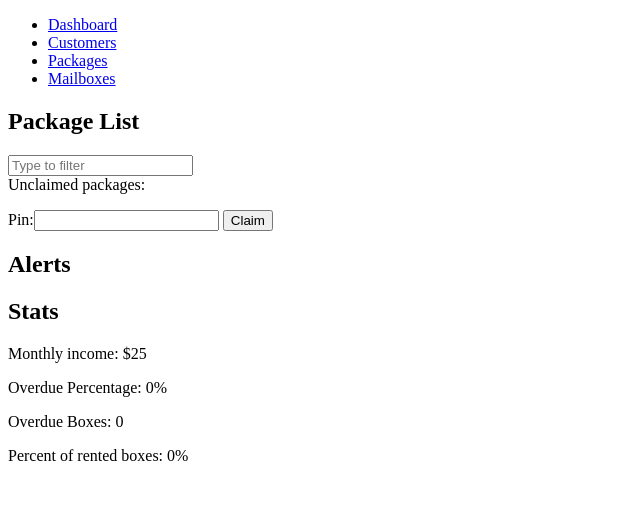
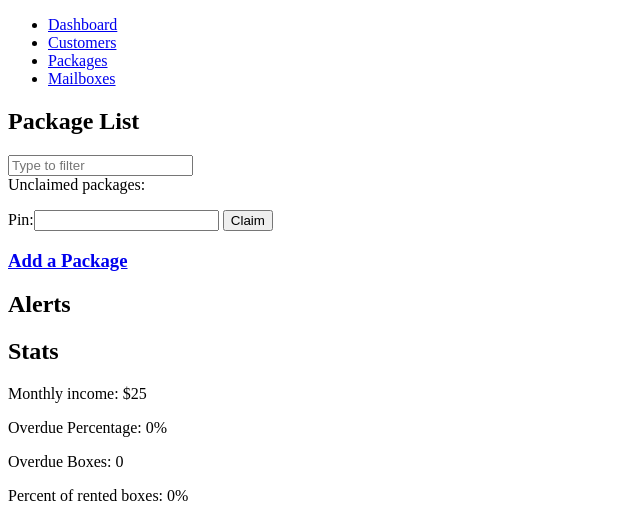
Before and after one commit to im-auld/mail-shop, a Django app: page / in a window 1280 px wide. Shown: the top 511 px of the page, without its empty margins (0-640 px from the left). Run offline with Django 3.2, Linux system fonts and the light colour scheme; tables that the repository leaves empty hold one stand-in row (values such as "Sample post"); some libraries are stand-ins or nearby versions.

Commit message:
Added links for adding packages

```diff
--- a/mail_shop/packages/templates/packages/packages_index.html
+++ b/mail_shop/packages/templates/packages/packages_index.html
@@ -22,4 +22,5 @@
             {% endfor %}
         </tbody>
     </table>
+    <a href="{% url 'package_form_view' %}">Add a Package</a>
 {% endblock dashboard %}
--- a/mail_shop/templates/widgets/packages_widget.html
+++ b/mail_shop/templates/widgets/packages_widget.html
@@ -5,6 +5,8 @@
     {{ claim_form }}
     <button type="submit" name="django-claim">Claim</button>
 </form>
+<h3><a href="{% url 'package_form_view' %}">Add a Package</a></h3>
+
 <script >
     function titleCase(val){
         return val.charAt(0).toUpperCase()+val.substr(1).toLowerCase();
```
